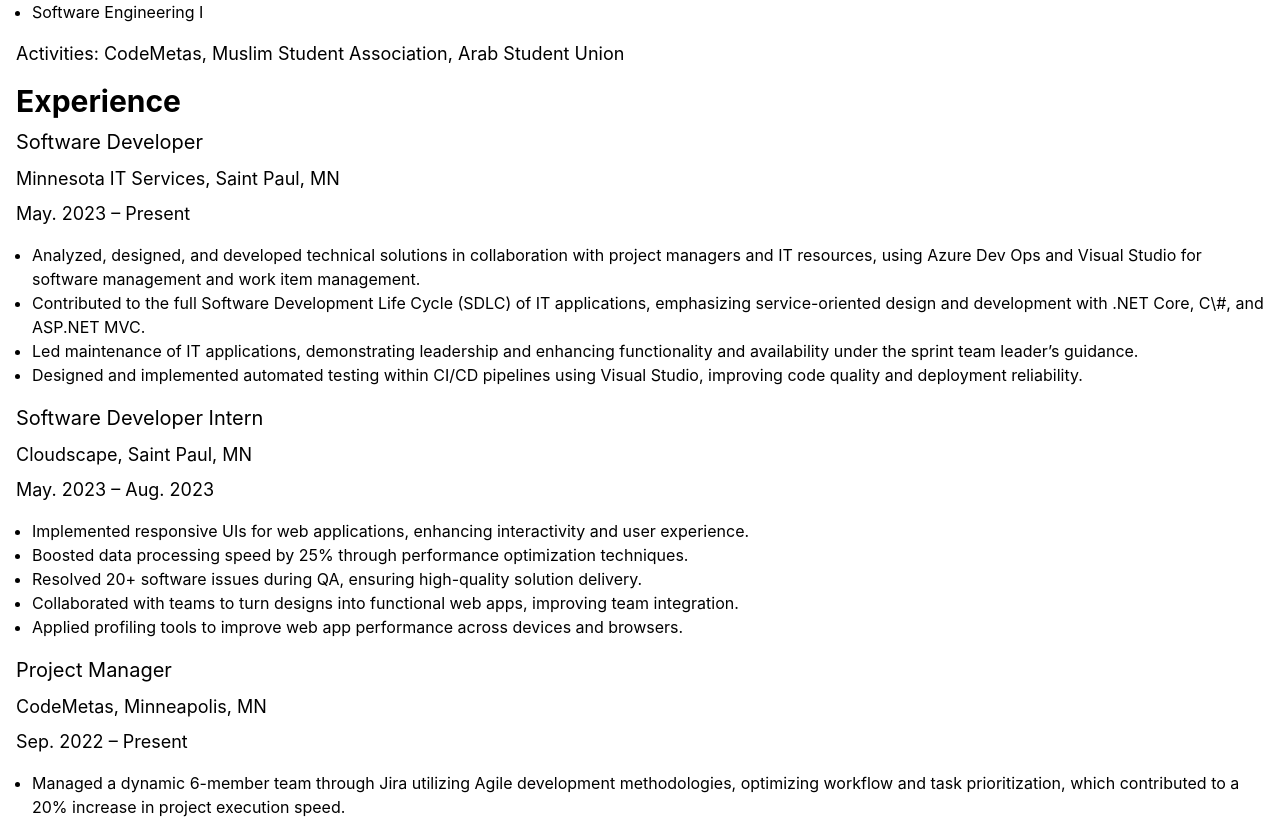
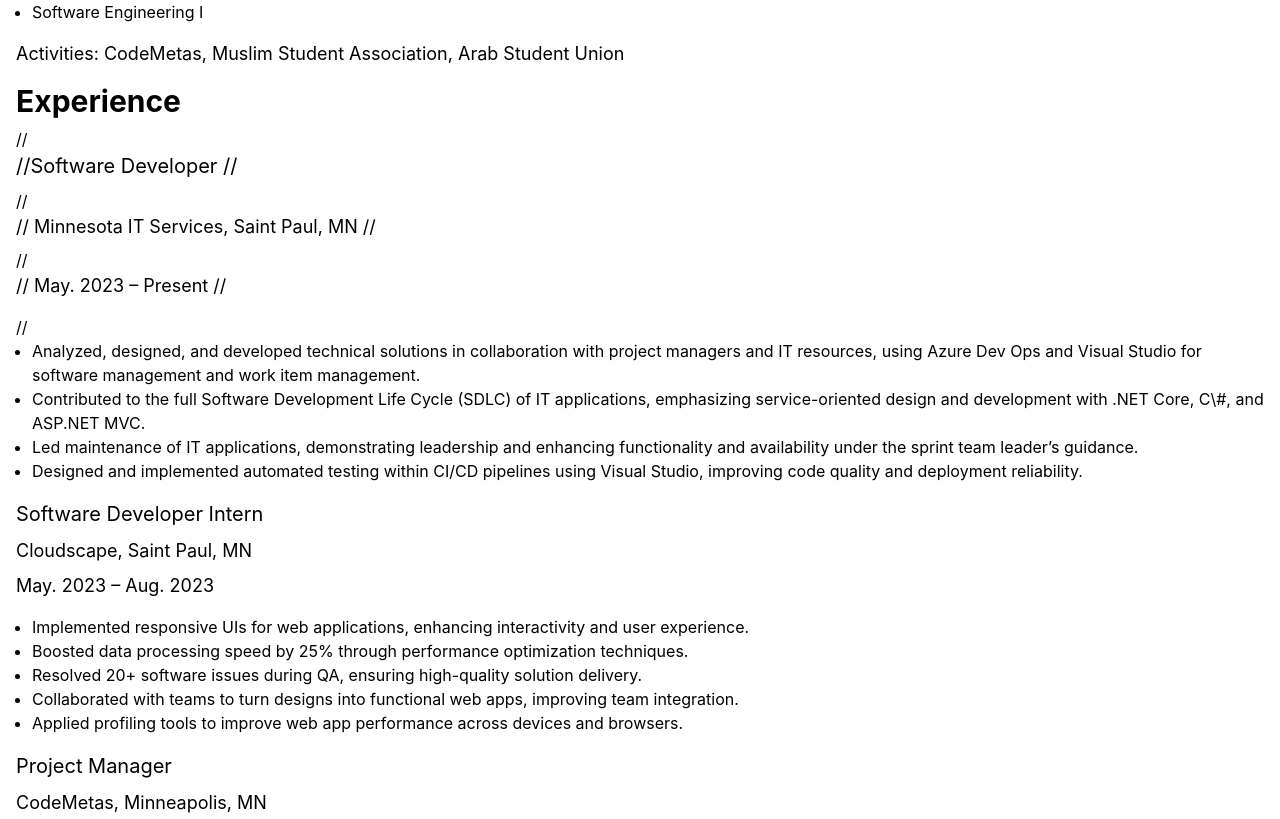
Before and after one commit to shahi068/portfolio, a React (Vite) app: page / in a window 1280 px wide. Shown: the part 1004-1823 px from the top of the page. Built offline with nearby package versions, Linux system fonts and the light colour scheme.

Commit message:
Update Index.jsx

```diff
--- a/src/pages/Index.jsx
+++ b/src/pages/Index.jsx
@@ -139,21 +139,21 @@
           Experience
 
         </Heading>
-        <Text fontSize="xl" mb={2}>
-          Software Developer
-        </Text>
-        <Text fontSize="lg" mb={2}>
-          Minnesota IT Services, Saint Paul, MN
-        </Text>
-        <Text fontSize="lg" mb={4}>
-          May. 2023 – Present
-        </Text>
-        <UnorderedList mb={4}>
-          <ListItem>Analyzed, designed, and developed technical solutions in collaboration with project managers and IT resources, using Azure Dev Ops and Visual Studio for software management and work item management.</ListItem>
-          <ListItem>Contributed to the full Software Development Life Cycle (SDLC) of IT applications, emphasizing service-oriented design and development with .NET Core, C\#, and ASP.NET MVC.</ListItem>
-          <ListItem>Led maintenance of IT applications, demonstrating leadership and enhancing functionality and availability under the sprint team leader’s guidance.</ListItem>
-          <ListItem>Designed and implemented automated testing within CI/CD pipelines using Visual Studio, improving code quality and deployment reliability.</ListItem>
-        </UnorderedList>
+      // <Text fontSize="xl" mb={2}>
+          //Software Developer
+        //</Text>
+       // <Text fontSize="lg" mb={2}>
+         // Minnesota IT Services, Saint Paul, MN
+      //  </Text>
+      //  <Text fontSize="lg" mb={4}>
+        //  May. 2023 – Present
+      //  </Text>
+      //  <UnorderedList mb={4}>
+      //    <ListItem>Analyzed, designed, and developed technical solutions in collaboration with project managers and IT resources, using Azure Dev Ops and Visual Studio for software management and work item management.</ListItem>
+     //     <ListItem>Contributed to the full Software Development Life Cycle (SDLC) of IT applications, emphasizing service-oriented design and development with .NET Core, C\#, and ASP.NET MVC.</ListItem>
+     //     <ListItem>Led maintenance of IT applications, demonstrating leadership and enhancing functionality and availability under the sprint team leader’s guidance.</ListItem>
+      //    <ListItem>Designed and implemented automated testing within CI/CD pipelines using Visual Studio, improving code quality and deployment reliability.</ListItem>
+      //  </UnorderedList>
 
 
 
```
